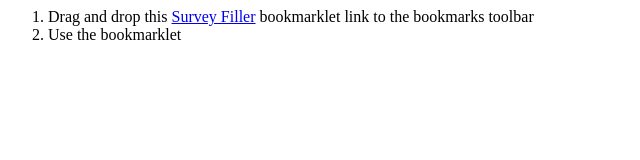
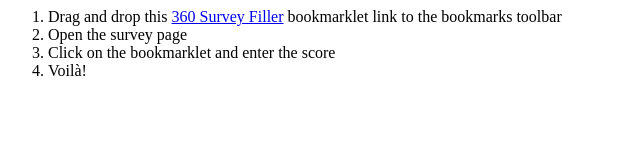
Before and after one commit to asong-okta/surveymonkey-bookmarklet, a plain HTML site: page index.html in a window 1280 px wide. Shown: the whole page, without its empty margins (0-640 px from the left). Drawn offline with Linux system fonts and the light colour scheme.

Commit message:
Fix typo and add more instructions

```diff
--- a/index.html
+++ b/index.html
@@ -1,4 +1,6 @@
 <ol>
-  <li>Drag and drop this <a href="javascript:(function()%7Bvar%20defaultScore%20%3D%20prompt('Score%3F')%3Bdocument.querySelectorAll('label%3Espan%5Bdata-position%3D%22'%20%2B%20(defaultScore-1)%20%2B'%22%5D').forEach(function(e)%20%7Be.click()%7D)%3Bdocument.querySelector('select').selectedIndex%20%3D%20(6-defaultScore)%7D)()">Survey Filler</a> bookmarklet link to the bookmarks toolbar</li>
-  <li>Use the bookmarklet</li
+  <li>Drag and drop this <a href="javascript:(function()%7Bvar%20defaultScore%20%3D%20prompt('Score%3F')%3Bdocument.querySelectorAll('label%3Espan%5Bdata-position%3D%22'%20%2B%20(defaultScore-1)%20%2B'%22%5D').forEach(function(e)%20%7Be.click()%7D)%3Bdocument.querySelector('select').selectedIndex%20%3D%20(6-defaultScore)%7D)()">360 Survey Filler</a> bookmarklet link to the bookmarks toolbar</li>
+  <li>Open the survey page</li>
+  <li>Click on the bookmarklet and enter the score</li>
+  <li>Voilà!</li>
 </ol>
```
